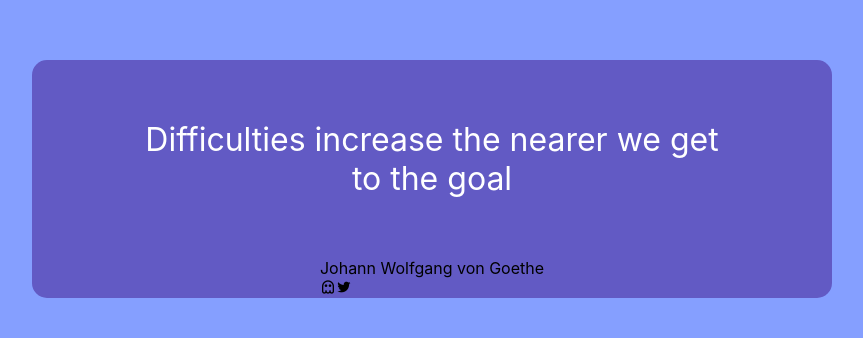
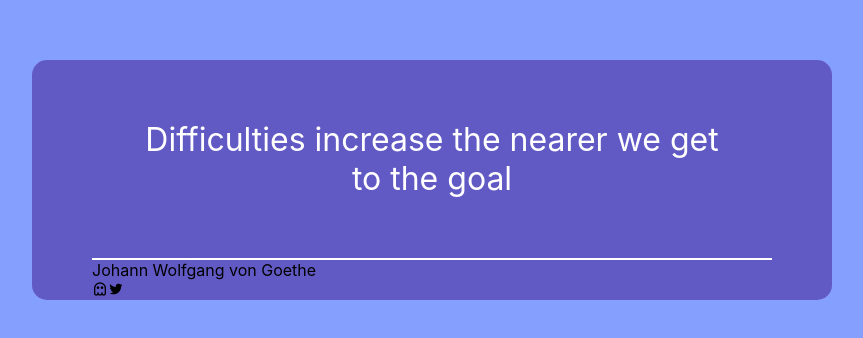
Before and after one commit to tharun30115/Quote-Generator, a React (Create React App) app: page / in a window 1280 px wide. Shown: the part 190-528 px from the top of the page, without its empty margins (208-1071 px from the left). Built offline with nearby package versions, Linux system fonts and the light colour scheme.

Commit message:
minor changes

```diff
--- a/src/Components/RandomQuote/RandomQuote.css
+++ b/src/Components/RandomQuote/RandomQuote.css
@@ -8,10 +8,14 @@
     width: 800px;
     border-radius: 15px;
 }
-
 .quote{
     padding: 60px 110px;
     color: white;
     font-size: 32px;
     text-align: center;
 }
+.line{
+    width: 680px;
+    height: 1.5px;
+    background: white;
+}
```
